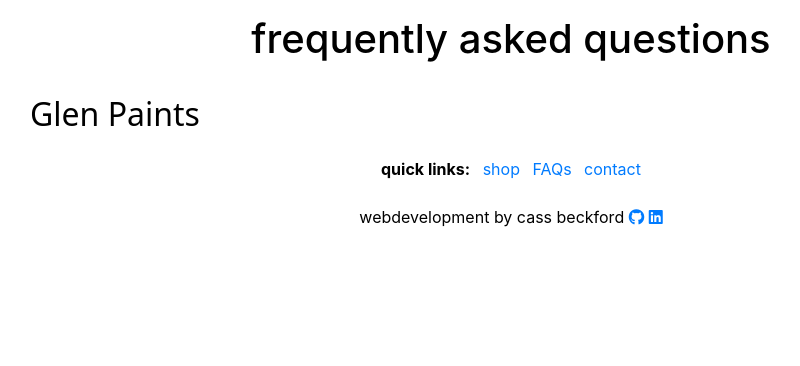
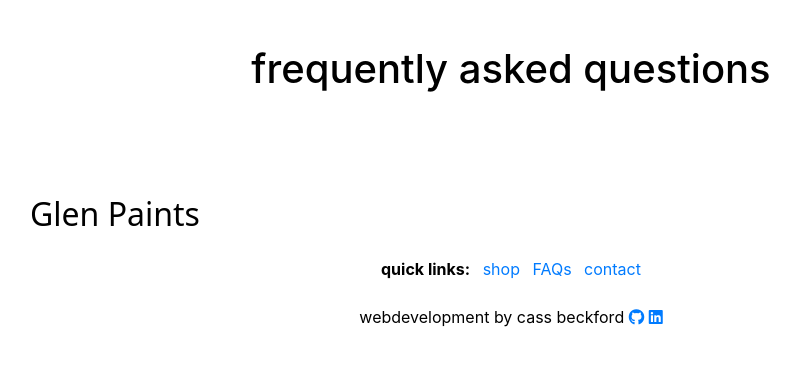
Before and after one commit to CassJBeckford/Glen_paints_MP4, a Django app: page /faqs/ in a window 1280 px wide. Shown: the part 165-531 px from the top of the page, without its empty margins (129-929 px from the left). Run offline with Django 3.2, Linux system fonts and the light colour scheme; data that the repository does not hold is empty; parts of the project's set-up code (start-up, migrations or seed data) failed here and were passed over; some libraries are stand-ins or nearby versions; some web fonts are replaced.

Commit message:
Style FAQs page sizing and font

```diff
--- a/faqs/static/css/faqs.css
+++ b/faqs/static/css/faqs.css
@@ -0,0 +1,8 @@
+.faqs-accordian {
+    padding: 30px 0 70px 0;
+}
+
+#accordionExample {
+    text-align: center;
+    margin: 7px;
+}
--- a/faqs/templates/faqs/faqs_page.html
+++ b/faqs/templates/faqs/faqs_page.html
@@ -1,7 +1,5 @@
 {% extends "base.html" %}
 {% load static %}
-
-{% block extra_title %} - FAQs{% endblock %}
 
 {% block extra_css %}
 <link rel="stylesheet" href="{% static 'css/faqs.css' %}">
@@ -16,7 +14,7 @@
 {% endblock %}
 
 {% block content %}
-  <div class="container">
+  <div class="container faqs-accordian">
     <div class="row">
       <div class="col text-center mt-3">
         <h1 class="heading-text">frequently asked questions</h1>
@@ -28,7 +26,7 @@
 
         {% for faq in faqs %}
 
-          <div class="accordion" id="accordionExample">
+          <div class="accordion lexend-deca-uniquifier" id="accordionExample">
             <div class="card">
               <div class="card-header" id="heading{{ faq.id }}">
                 <h2 class="mb-0">
```
